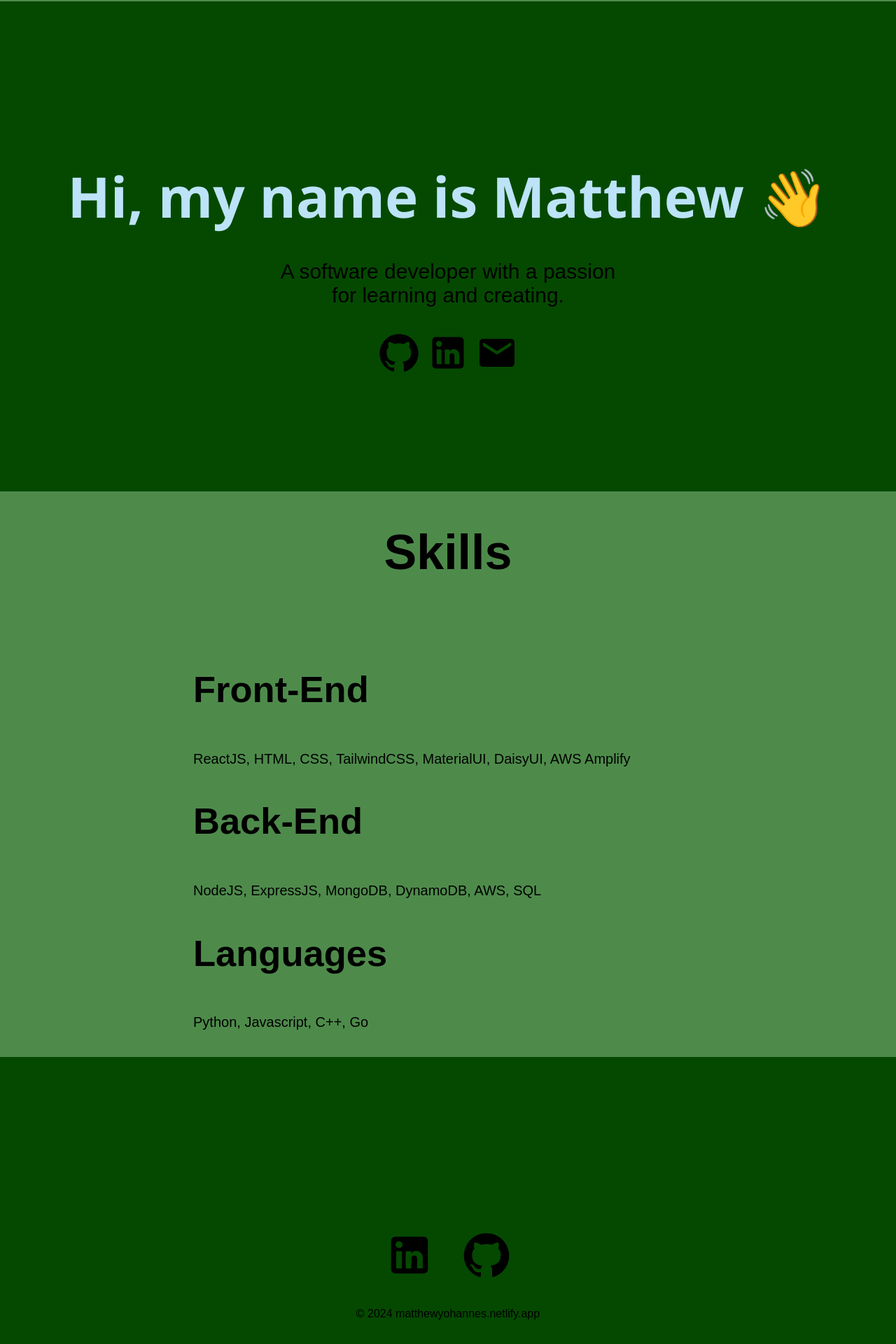
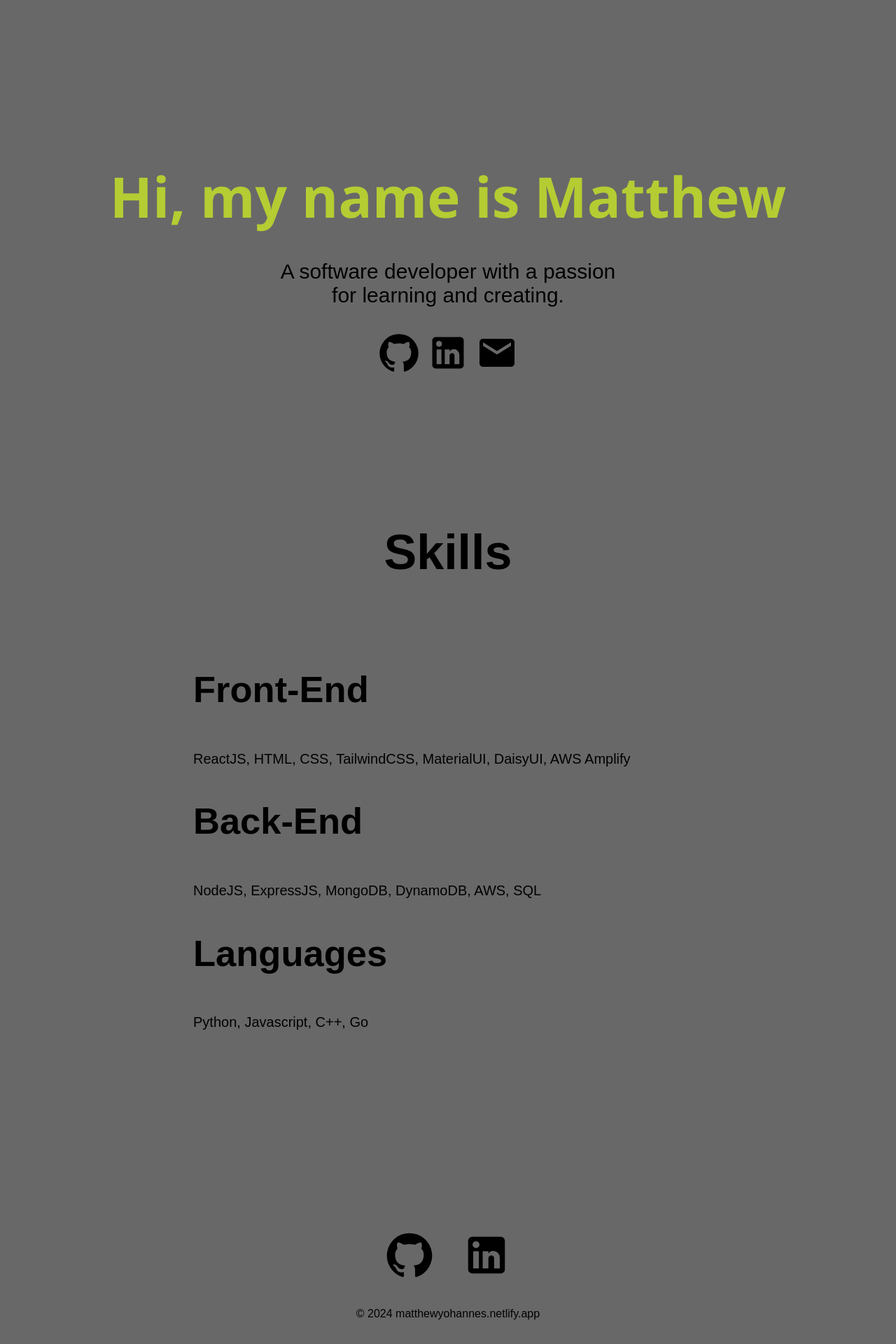
Before and after one commit to matthewyohannes/portfolio-wesbite, a React (Vite) app: page / in a window 1280 px wide. Shown: the part 98-2018 px from the top of the page at 70% size. Built offline with nearby package versions, Linux system fonts and the light colour scheme.

Commit message:
design edits

```diff
--- a/src/App.css
+++ b/src/App.css
@@ -4,7 +4,7 @@
   display: flex;
   flex-direction: column;
   font-family: Arial, Helvetica, sans-serif;
-  background-color: #054901;
+  background-color: #686868;
 }
 
 body {
--- a/src/components/Footer.jsx
+++ b/src/components/Footer.jsx
@@ -7,8 +7,20 @@ function Footer() {
   return (
     <div className="footer">
       <div className="socialMedia">
-        <LinkedInIcon />
-        <GitHubIcon />
+        <a
+          href="https://github.com/matthewyohannes"
+          target="_blank"
+          rel="noopener noreferrer"
+        >
+          <GitHubIcon className="GitHubIcon" />
+        </a>
+        <a
+          href="https://www.linkedin.com/in/matthewyohannes"
+          target="_blank"
+          rel="noopener noreferrer"
+        >
+          <LinkedInIcon className="LinkedInIcon" />
+        </a>
       </div>
       <p> &copy; 2024 matthewyohannes.netlify.app</p>
     </div>
--- a/src/pages/Home.jsx
+++ b/src/pages/Home.jsx
@@ -8,17 +8,17 @@ export const Home = () => {
   return (
     <div className="home">
       <div className="about">
-      <h2>Hi, my name is Matthew 👋</h2>
+      <h2>Hi, my name is Matthew</h2>
       <div className="prompt">
         <p>A software developer with a passion for learning and creating.</p>
         <a href="https://github.com/matthewyohannes" target="_blank" rel="noopener noreferrer">
-          <GitHubIcon />
+          <GitHubIcon className="GitHubIcon"/>
         </a>
         <a href="https://www.linkedin.com/in/matthewyohannes" target="_blank" rel="noopener noreferrer">
-          <LinkedInIcon />
+          <LinkedInIcon className="LinkedInIcon"/>
         </a>
         <a href="mailto:matthewyohannes77@gmail.com" target="_blank" rel="noopener noreferrer">
-          <EmailIcon />
+          <EmailIcon className="EmailIcon"/>
         </a>
       </div>
     </div>
--- a/src/styles/Footer.css
+++ b/src/styles/Footer.css
@@ -1,7 +1,7 @@
 .footer {
   width: 100%;
   height: 200px;
-    background: #054901;
+  background: #686868;
   display: flex;
   justify-content: center;
   align-items: center;
@@ -17,7 +17,6 @@
   cursor: pointer;
 }
 
-
 .footer p {
   color: rgb(0, 0, 0);
 }
--- a/src/styles/Home.css
+++ b/src/styles/Home.css
@@ -3,7 +3,7 @@
   align-items: center;
   justify-content: center;
   font-family: "Arial", sans-serif;
-  color: #4e8b4b;
+  color: #686868;
 }
 
 .about {
@@ -14,14 +14,13 @@
   justify-content: center;
   align-items: center;
   text-align: center;
-  background-color: #054901;
   color: #000000;
 }
 
 .about h2 {
   font-family: "Segoe UI", Tahoma, Geneva, Verdana, sans-serif;
   font-size: 80px;
-  color: #bce3f7;
+  color: #ddff1aaa;
   height: 50px;
 }
 
@@ -37,6 +36,21 @@
 }
 
 
+.GitHubIcon,
+.LinkedInIcon,
+.EmailIcon {
+  transition: color 0.3s ease; /* Adding transition for smooth color change */
+}
+
+/* Applying hover effect */
+.GitHubIcon:hover,
+.LinkedInIcon:hover,
+.EmailIcon:hover {
+  filter: invert(100%); /* Inverting colors on hover */
+}
+
+
+
 .skills {
   font-size: 35px;
   width: 100%;
@@ -44,7 +58,7 @@
   justify-content: center;
   flex-direction: column;
   align-items: center;
-  background-color: #4e8b4b;
+  background-color: #686868;
 }
 
 .skills h1 {
--- a/src/styles/Navbar.css
+++ b/src/styles/Navbar.css
@@ -2,7 +2,7 @@
 .navbar {
     width: 100%;
     height: 100px;
-    background: #4e8b4b;
+    background: #686868;
   }
 
   .links {
--- a/src/styles/ProjectDisplay.css
+++ b/src/styles/ProjectDisplay.css
@@ -5,12 +5,12 @@
     justify-content: center;
     align-items: center;
     flex-direction: column;
-    background-color: #6a6a6a;
+    background-color: #686868;
   }
 
   .project h1 {
     margin-top: 50px;
-    color: #3e497a;
+    color: #000000;
     font-size: 35px;
   }
   .project img {
@@ -20,10 +20,10 @@
 
   .project p {
     font-size: 40px;
-    color: #3e497a;
+    color: #000000;
   }
 
   .project svg {
     font-size: 60px;
-    color: #3e497a;
+    color: #000000;
   }
--- a/src/styles/Projects.css
+++ b/src/styles/Projects.css
@@ -5,7 +5,7 @@
   justify-content: center;
   align-items: center;
   flex-direction: column;
-    background-color: #6a6a6a;
+  background-color: #686868;
 }
 .projects .projectTitle {
   text-align: center;
```
Lines whose indentation alone changed are shown as unchanged.
